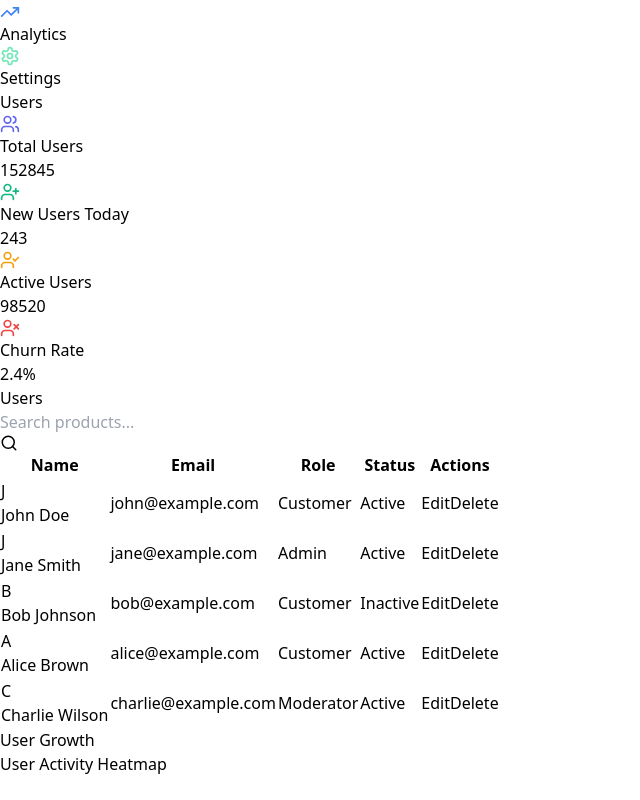
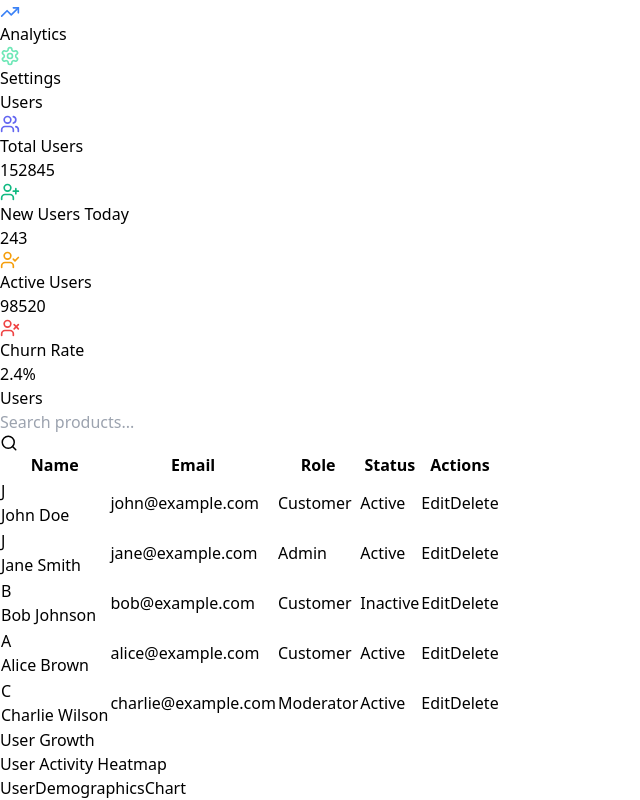
Before and after one commit to MirosBL45/dashboard, a React (Vite) app: page /users in a window 1280 px wide. Shown: the part 248-1048 px from the top of the page, without its empty margins (0-640 px from the left). Before the commit the page ends 1024 px from the top, so only its background shows below. Built offline with nearby package versions, Linux system fonts and the light colour scheme.

Commit message:
User Demographics Chart started

```diff
--- /dev/null
+++ b/src/components/users/UserDemographicsChart.jsx
@@ -0,0 +1,3 @@
+export default function UserDemographicsChart() {
+  return <div>UserDemographicsChart</div>;
+}
--- a/src/components/users/w-allUsers.jsx
+++ b/src/components/users/w-allUsers.jsx
@@ -1,5 +1,11 @@
 import UsersTable from './UsersTable';
 import UserGrowthChart from './UserGrowthChart';
 import UserActivityHeatmap from './UserActivityHeatmap';
+import UserDemographicsChart from './UserDemographicsChart';
 
-export { UsersTable, UserGrowthChart, UserActivityHeatmap };
+export {
+  UsersTable,
+  UserGrowthChart,
+  UserActivityHeatmap,
+  UserDemographicsChart,
+};
--- a/src/pages/UsersPage.jsx
+++ b/src/pages/UsersPage.jsx
@@ -8,6 +8,7 @@ import {
   UsersTable,
   UserGrowthChart,
   UserActivityHeatmap,
+  UserDemographicsChart,
 } from '../components/users/w-allUsers';
 
 export default function UsersPage() {
@@ -34,6 +35,7 @@ export default function UsersPage() {
           <BottomPageWrapper>
             <UserGrowthChart />
             <UserActivityHeatmap />
+            <UserDemographicsChart />
           </BottomPageWrapper>
         </>
       }
```
